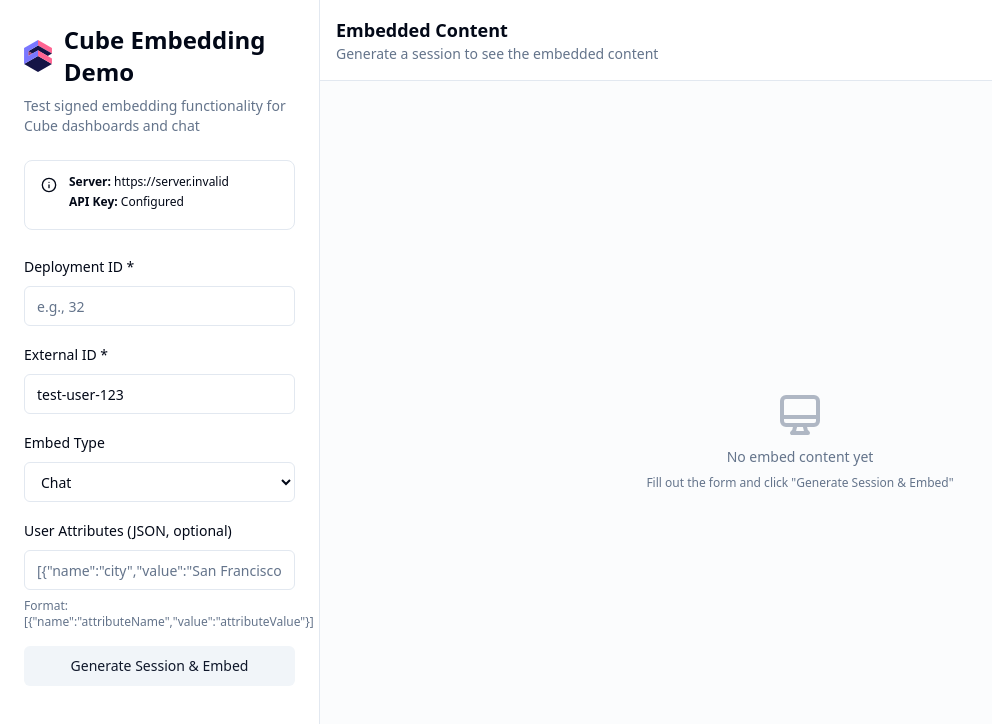
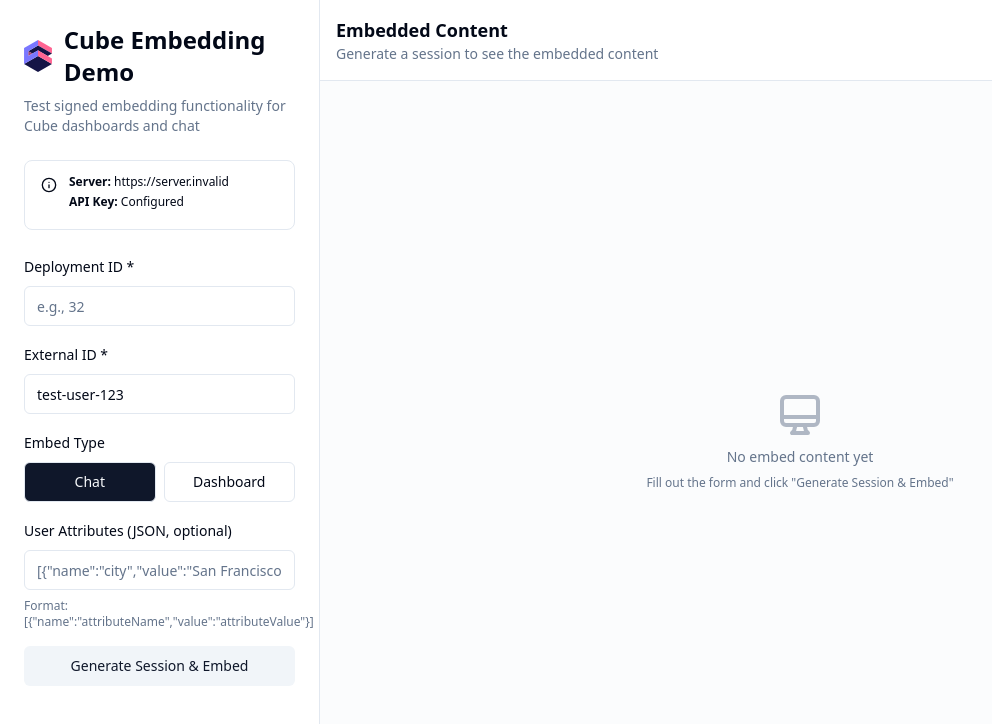
Before and after one commit to cubedevinc/cube-embedding-demo, a React (Vite) app: page / in a window 1280 px wide. Shown: the top 724 px of the page, without its empty margins (0-992 px from the left). Built offline with nearby package versions, Linux system fonts and the light colour scheme; no server answers.

Commit message:
Replace embed type select with radio group button style from shadcn

```diff
--- a/src/App.tsx
+++ b/src/App.tsx
@@ -3,7 +3,7 @@ import { Card, CardContent, CardDescription, CardHeader, CardTitle } from './com
 import { Button } from './components/ui/button';
 import { Input } from './components/ui/input';
 import { Label } from './components/ui/label';
-import { Select } from './components/ui/select';
+import { RadioGroup, RadioGroupItem } from './components/ui/radio-group';
 import { Alert, AlertDescription } from './components/ui/alert';
 import { Info } from 'lucide-react';
 
@@ -171,15 +171,19 @@ function App() {
               </div>
 
               <div className="space-y-2">
-                <Label htmlFor="embedType">Embed Type</Label>
-                <Select
-                  id="embedType"
+                <Label>Embed Type</Label>
+                <RadioGroup
                   value={embedType}
-                  onChange={(e) => setEmbedType(e.target.value as 'chat' | 'dashboard')}
+                  onValueChange={(value) => setEmbedType(value as 'chat' | 'dashboard')}
+                  className="flex gap-2"
                 >
-                  <option value="chat">Chat</option>
-                  <option value="dashboard">Dashboard</option>
-                </Select>
+                  <RadioGroupItem value="chat" id="embedType-chat" className="flex-1">
+                    Chat
+                  </RadioGroupItem>
+                  <RadioGroupItem value="dashboard" id="embedType-dashboard" className="flex-1">
+                    Dashboard
+                  </RadioGroupItem>
+                </RadioGroup>
               </div>
 
               {embedType === 'dashboard' && (
--- /dev/null
+++ b/src/components/ui/radio-group.tsx
@@ -0,0 +1,42 @@
+import * as React from 'react';
+import * as RadioGroupPrimitive from '@radix-ui/react-radio-group';
+import { cn } from '@/lib/utils';
+import { buttonVariants } from './button';
+
+const RadioGroup = React.forwardRef<
+  React.ElementRef<typeof RadioGroupPrimitive.Root>,
+  React.ComponentPropsWithoutRef<typeof RadioGroupPrimitive.Root>
+>(({ className, ...props }, ref) => {
+  return (
+    <RadioGroupPrimitive.Root
+      className={cn('inline-flex gap-2', className)}
+      {...props}
+      ref={ref}
+    />
+  );
+});
+RadioGroup.displayName = RadioGroupPrimitive.Root.displayName;
+
+const RadioGroupItem = React.forwardRef<
+  React.ElementRef<typeof RadioGroupPrimitive.Item>,
+  React.ComponentPropsWithoutRef<typeof RadioGroupPrimitive.Item> & {
+    variant?: 'default' | 'outline' | 'secondary' | 'ghost' | 'destructive' | 'link';
+  }
+>(({ className, variant = 'outline', children, ...props }, ref) => {
+  return (
+    <RadioGroupPrimitive.Item
+      ref={ref}
+      className={cn(
+        buttonVariants({ variant, size: 'default' }),
+        'h-10 data-[state=checked]:bg-primary data-[state=checked]:text-primary-foreground',
+        className
+      )}
+      {...props}
+    >
+      {children}
+    </RadioGroupPrimitive.Item>
+  );
+});
+RadioGroupItem.displayName = RadioGroupPrimitive.Item.displayName;
+
+export { RadioGroup, RadioGroupItem };
```
Also changed, not shown: package.json (+5 -4 lines).
